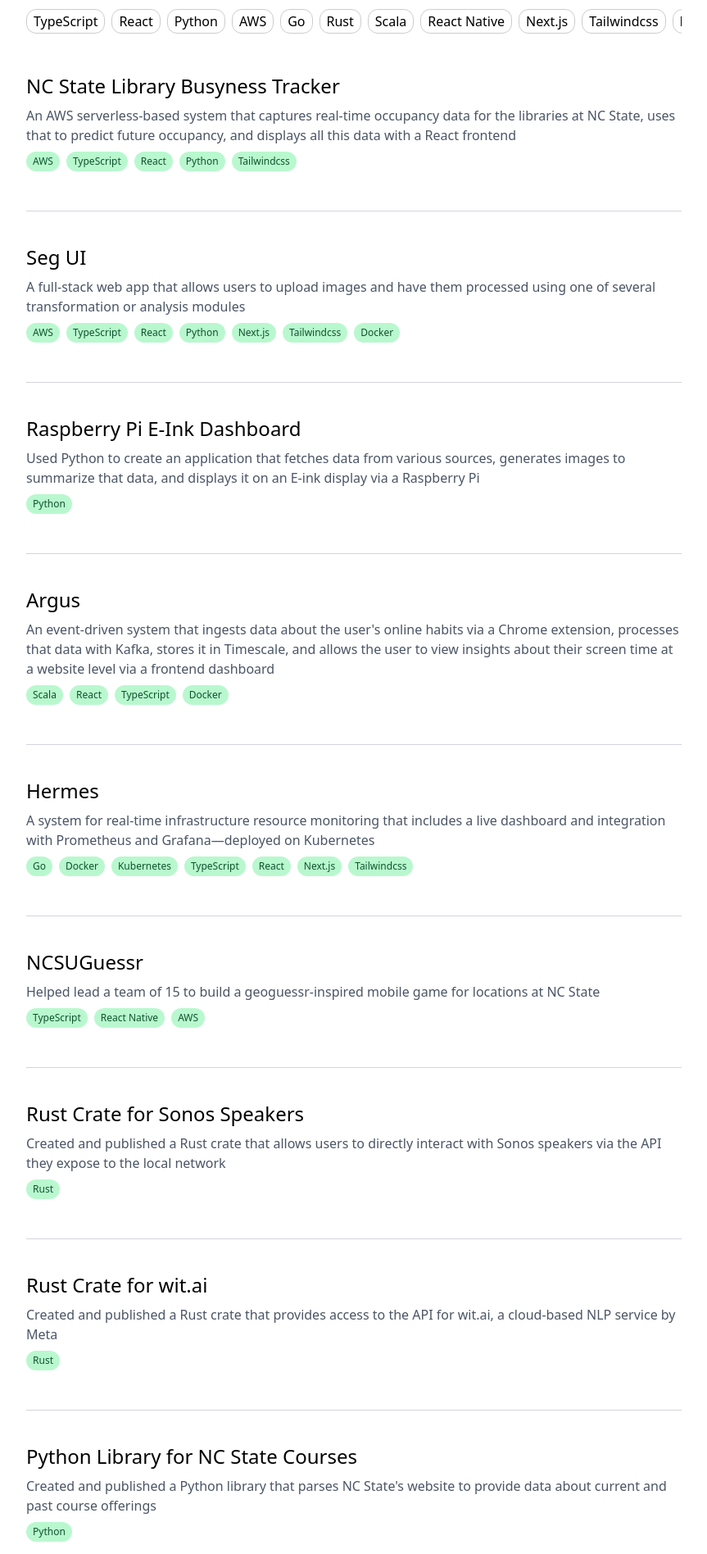
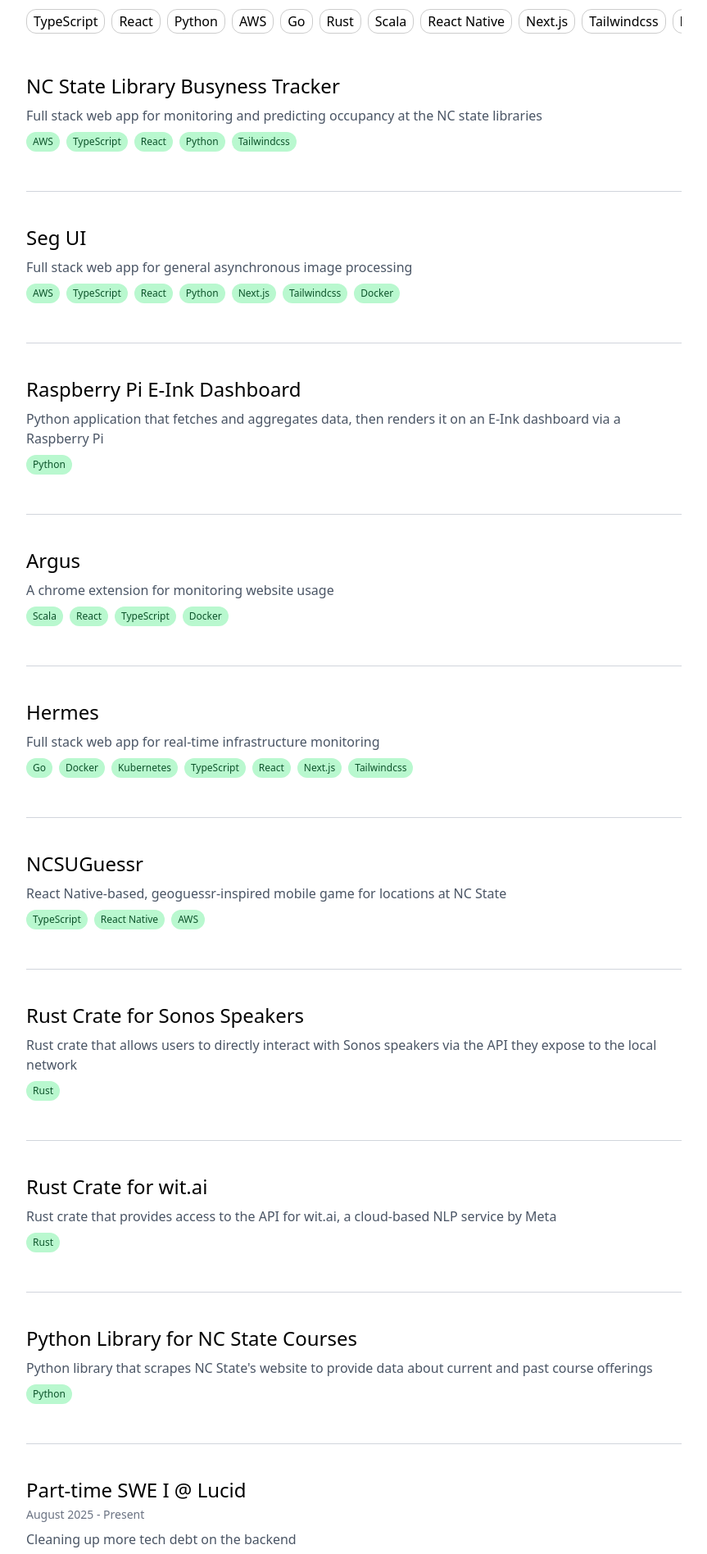
Before and after one commit to Brendon-Hablutzel/portfolio, a React (Vite) app: page /work in a window 1280 px wide. Shown: the part 145-2041 px from the top of the page at 82% size, without its empty margins (208-1071 px from the left). Built offline with nearby package versions, Linux system fonts and the light colour scheme.

Commit message:
update data

```diff
--- a/src/data.tsx
+++ b/src/data.tsx
@@ -11,12 +11,12 @@ export interface Position {
 
 export const currentPositions: Position[] = [
   {
+    name: 'SWE @ Lucid',
+    url: 'https://lucid.co',
+  },
+  {
     name: 'CS @ NC State',
     url: 'https://csc.ncsu.edu',
-  },
-  {
-    name: 'SWE @ Lucid',
-    url: 'https://lucid.co',
   },
 ]
 
@@ -58,15 +58,14 @@ export const works: Work[] = [
     name: 'NC State Library Busyness Tracker',
     url: 'https://lib-occupancy.brendonhab.com/',
     description:
-      'An AWS serverless-based system that captures real-time occupancy data for the libraries at NC State, uses that to predict future occupancy, and displays all this data with a React frontend',
+      'Full stack web app for monitoring and predicting occupancy at the NC state libraries',
     type: 'project',
     tags: ['AWS', 'TypeScript', 'React', 'Python', 'Tailwindcss'],
   },
   {
     name: 'Seg UI',
     url: 'https://seg-ui.brendonhab.com/',
-    description:
-      'A full-stack web app that allows users to upload images and have them processed using one of several transformation or analysis modules',
+    description: 'Full stack web app for general asynchronous image processing',
     type: 'project',
     tags: [
       'AWS',
@@ -82,23 +81,21 @@ export const works: Work[] = [
     name: 'Raspberry Pi E-Ink Dashboard',
     url: 'https://github.com/Brendon-Hablutzel/rpi-eink-dashboard',
     description:
-      'Used Python to create an application that fetches data from various sources, generates images to summarize that data, and displays it on an E-ink display via a Raspberry Pi',
+      'Python application that fetches and aggregates data, then renders it on an E-Ink dashboard via a Raspberry Pi',
     type: 'project',
     tags: ['Python'],
   },
   {
     name: 'Argus',
     url: 'https://chromewebstore.google.com/detail/argus/cimaimabdfdmmmoncbjoolchanmmellc',
-    description:
-      "An event-driven system that ingests data about the user's online habits via a Chrome extension, processes that data with Kafka, stores it in Timescale, and allows the user to view insights about their screen time at a website level via a frontend dashboard",
+    description: 'A chrome extension for monitoring website usage',
     type: 'project',
     tags: ['Scala', 'React', 'TypeScript', 'Docker'],
   },
   {
     name: 'Hermes',
     url: 'https://github.com/Brendon-Hablutzel/hermes',
-    description:
-      'A system for real-time infrastructure resource monitoring that includes a live dashboard and integration with Prometheus and Grafana—deployed on Kubernetes',
+    description: 'Full stack web app for real-time infrastructure monitoring',
     type: 'project',
     tags: [
       'Go',
@@ -114,7 +111,7 @@ export const works: Work[] = [
     name: 'NCSUGuessr',
     url: 'https://github.com/NCSU-App-Development-Club/ncsuguessr',
     description:
-      'Helped lead a team of 15 to build a geoguessr-inspired mobile game for locations at NC State',
+      'React Native-based, geoguessr-inspired mobile game for locations at NC State',
     type: 'project',
     tags: ['TypeScript', 'React Native', 'AWS'],
   },
@@ -122,7 +119,7 @@ export const works: Work[] = [
     name: 'Rust Crate for Sonos Speakers',
     url: 'https://crates.io/crates/rusty-sonos',
     description:
-      'Created and published a Rust crate that allows users to directly interact with Sonos speakers via the API they expose to the local network',
+      'Rust crate that allows users to directly interact with Sonos speakers via the API they expose to the local network',
     type: 'project',
     tags: ['Rust'],
   },
@@ -130,7 +127,7 @@ export const works: Work[] = [
     name: 'Rust Crate for wit.ai',
     url: 'https://crates.io/crates/wit_ai_rs',
     description:
-      'Created and published a Rust crate that provides access to the API for wit.ai, a cloud-based NLP service by Meta',
+      'Rust crate that provides access to the API for wit.ai, a cloud-based NLP service by Meta',
     type: 'project',
     tags: ['Rust'],
   },
@@ -138,7 +135,7 @@ export const works: Work[] = [
     name: 'Python Library for NC State Courses',
     url: 'https://pypi.org/project/ncsu-courses/',
     description:
-      "Created and published a Python library that parses NC State's website to provide data about current and past course offerings",
+      "Python library that scrapes NC State's website to provide data about current and past course offerings",
     type: 'project',
     tags: ['Python'],
   },
@@ -147,8 +144,7 @@ export const works: Work[] = [
     name: 'Part-time SWE I @ Lucid',
     dateRange: 'August 2025 - Present',
     url: 'https://lucid.co',
-    description:
-      'More backend software engineering work',
+    description: 'Cleaning up more tech debt on the backend',
     type: 'experience',
     tags: ['Scala'],
   },
@@ -156,8 +152,7 @@ export const works: Work[] = [
     name: 'SWE Intern @ Lucid',
     dateRange: 'May 2025 - August 2025',
     url: 'https://lucid.co',
-    description:
-      'Backend software engineering work',
+    description: 'Worked on cleaning up tech debt on the backend',
     type: 'experience',
     tags: ['Scala'],
   },
@@ -165,8 +160,7 @@ export const works: Work[] = [
     name: 'Fullstack Software Engineering Intern @ Epic Hire',
     dateRange: 'Jan 2025 - Apr 2025',
     url: 'https://epichire.com',
-    description:
-      'Used a variety of frontend and backend technologies to build user-facing features for 10,000+ students and employers',
+    description: 'Worked across the stack to develop user-facing features',
     type: 'experience',
     tags: ['TypeScript', 'React', 'Next.js', 'Java', 'Spring Boot'],
   },
@@ -184,7 +178,7 @@ export const works: Work[] = [
     dateRange: 'Jan 2024 - Dec 2024',
     url: 'https://research.csc.ncsu.edu/arglab/',
     description:
-      'Contributed to an ongoing education-related research project by using Python to analyze student data, and improved the efficiency of the streaming-based Python backend',
+      'Worked on improving performance for the Python backend for a real-time system',
     type: 'experience',
     tags: ['Python'],
   },
@@ -193,7 +187,7 @@ export const works: Work[] = [
     name: 'President of NC State App Development Club',
     url: 'https://appdevncsu.notion.site/',
     description:
-      'Currently the president of the mobile app development club at NC State',
+      'Plan meetings, perform administrative tasks, faciliate deployment of apps by setting up and maintaining infrastructure',
     type: 'other',
     tags: ['TypeScript', 'React Native'],
   },
```
